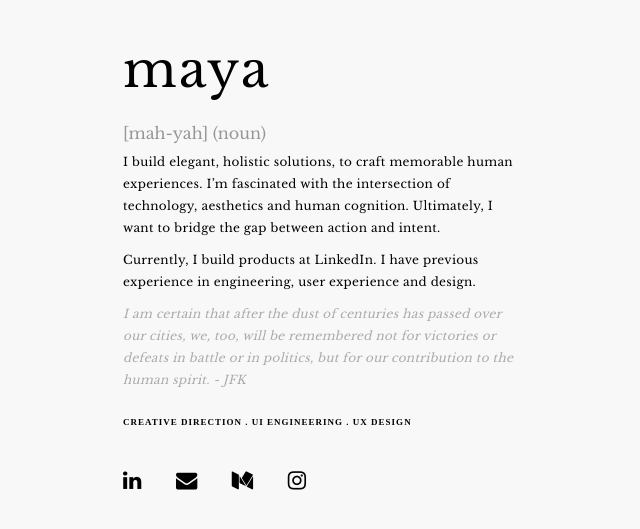
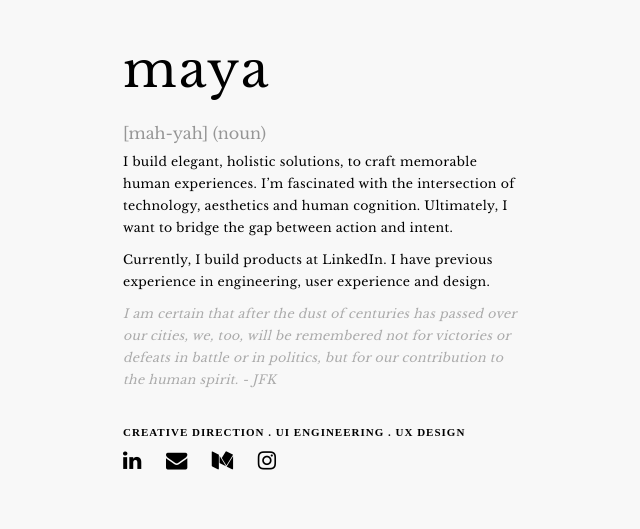
Before and after one commit to acrylc/acrylc.github.io, a plain HTML site: page index.html in a window 1280 px wide. Shown: the part 105-634 px from the top of the page, without its empty margins (69-709 px from the left). Drawn offline with nearby package versions, Linux system fonts and the light colour scheme.

Commit message:
Update styles

```diff
--- a/styles.css
+++ b/styles.css
@@ -23,6 +23,7 @@ article, aside, details, figcaption, figure,
 footer, header, hgroup, menu, nav, section {
 	display: block;
 }
+
 body {
 	line-height: 1;
 }
@@ -74,7 +75,7 @@ body {
 .about-container span {
 	display: block;
 	margin: 10px 0;
-	font-size: 12px;
+	font-size: 12.5px;
 	line-height: 22px;
 	letter-spacing: 0.3px;
 }
@@ -84,15 +85,14 @@ body {
 	font-family: 'Gotham Bold', serif;
 	src: url('/fonts/gotham_bold.OTF') format('OTF');
 	font-weight: 800;
-	font-size: 9px;
+	font-size: 11px;
 	letter-spacing: 1px;
-	margin: 20px 0 0 0;
+	margin: 30px 0 0 0;
 }
 
 .about-container a,
 .about-container a:visited {
-	margin: 15px;
-	margin-top: 40px;
+	margin: 10px;
 	display: inline-block;
 	color: black;
 }
```
